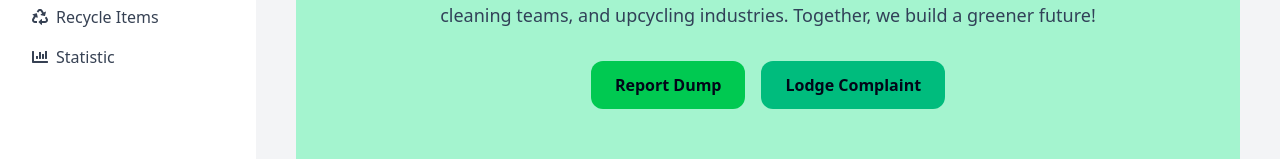
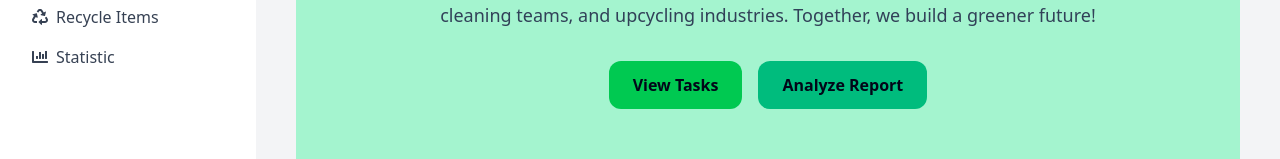
Before and after one commit to Shivam-821/Eco-Pulse, a React (Vite) app in the folder frontend/: page / in a window 1280 px wide. Shown: the part 291-450 px from the top of the page. Built offline with nearby package versions, Linux system fonts and the light colour scheme; no server answers; sample sign-in values are in the browser's storage.

Commit message:
just thinking to add some new features

```diff
--- a/frontend/src/pages/Home.jsx
+++ b/frontend/src/pages/Home.jsx
@@ -23,16 +23,16 @@ const Home = () => {
           </p>
           <div className="flex flex-col sm:flex-row gap-4 justify-center mt-8">
             <a
-              href="#report"
+              href="/tasks"
               className="px-6 py-3 bg-green-500 text-slate-950 rounded-xl font-semibold hover:bg-green-400 transition"
             >
-              Report Dump
+              View Tasks
             </a>
             <a
-              href="#complain"
+              href="/stats"
               className="px-6 py-3 bg-emerald-500 text-slate-950 rounded-xl font-semibold hover:bg-emerald-400 transition"
             >
-              Lodge Complaint
+              Analyze Report
             </a>
           </div>
         </section>
@@ -152,7 +152,7 @@ const Home = () => {
             </h2>
             <p className="dark:text-slate-400 text-slate-700 mb-6">
               Facing any issues with waste handling? Lodge a complaint and get
-              quick resolutions!
+              quick resolutions from admin!
             </p>
             <a
               href="#"
```
Also changed, not shown: 2 other files (tests, documents, lock files or other folders).
